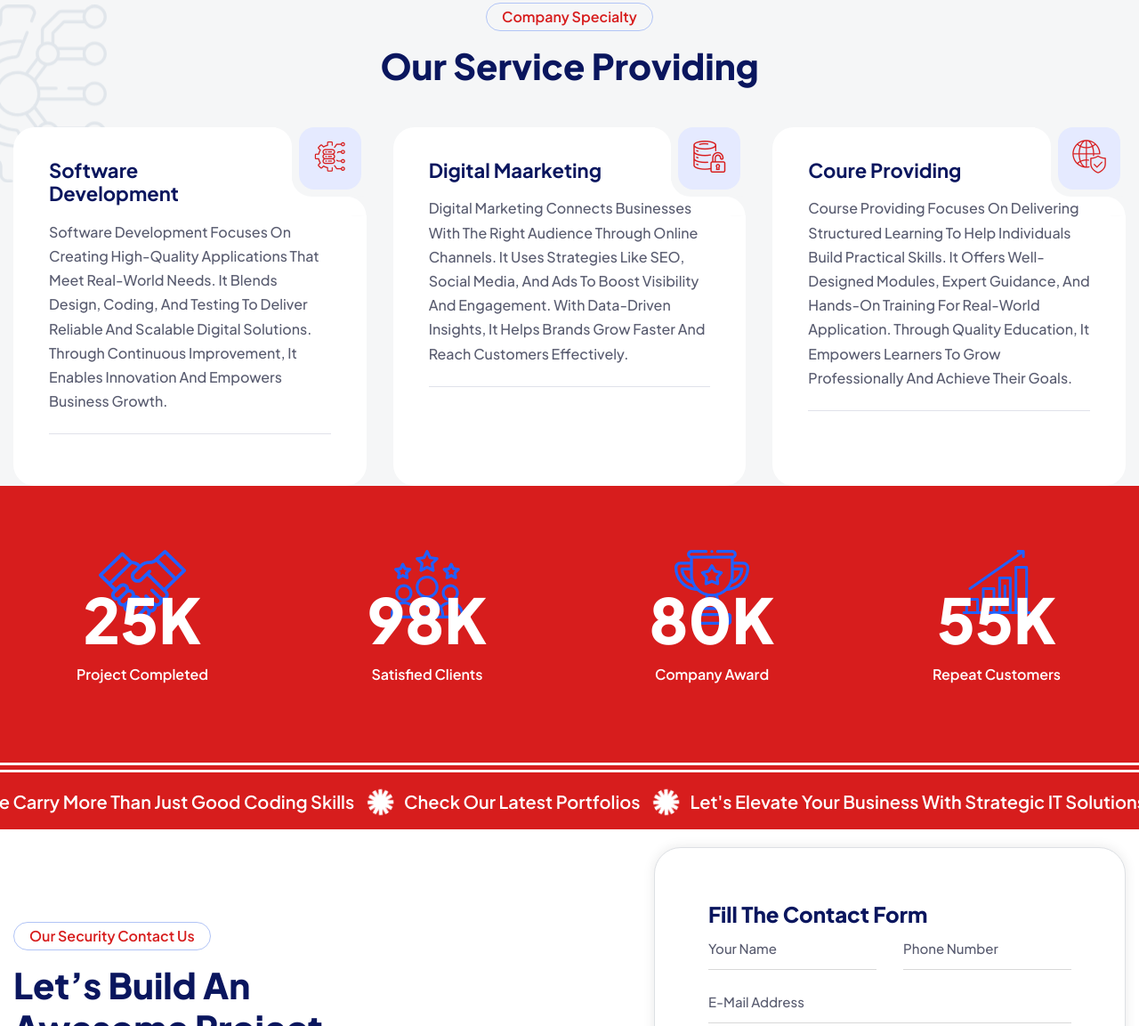
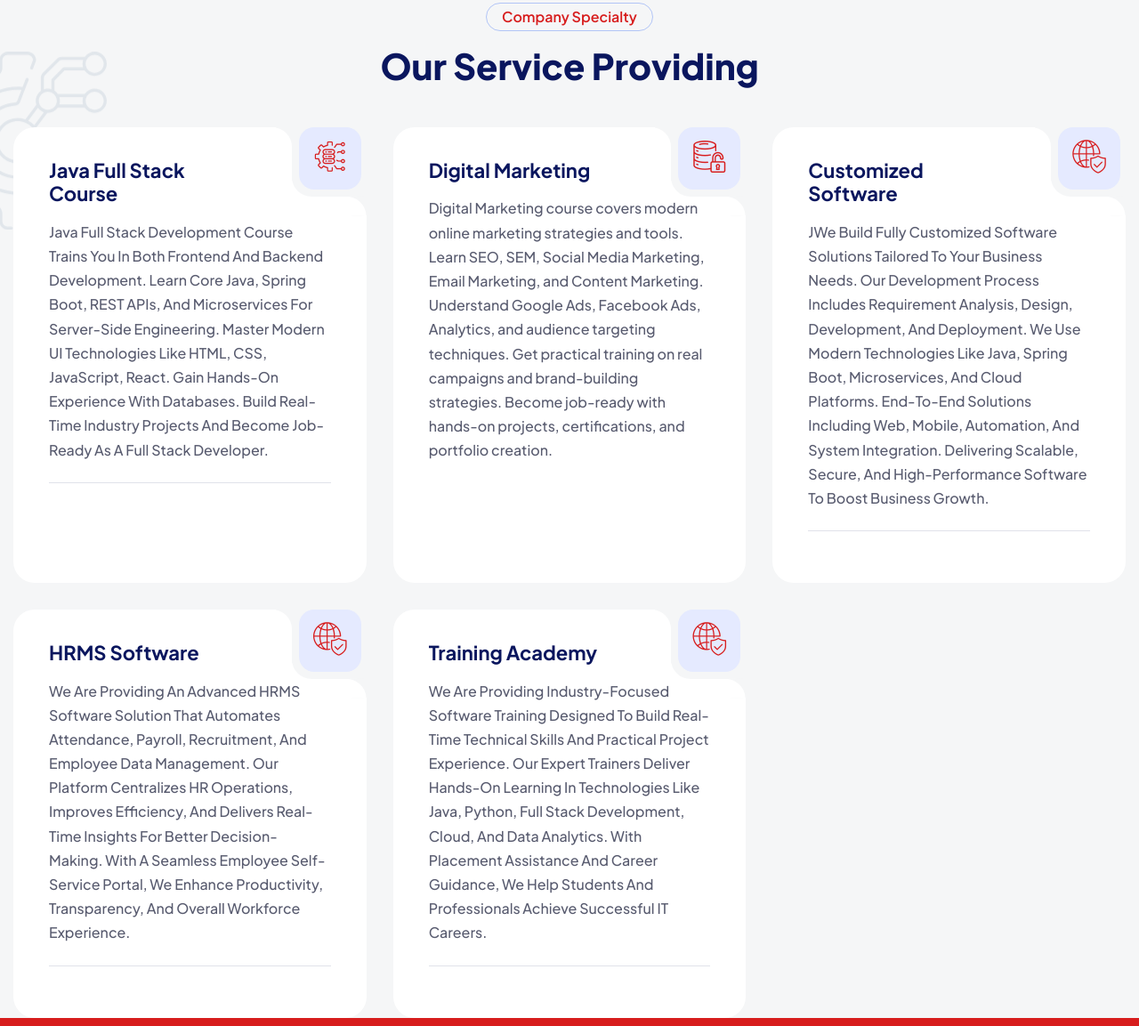
Before and after one commit to atenixlabs/AtenixLabsWeb, a plain HTML site: page about.html in a window 1280 px wide. Shown: the part 1401-2554 px from the top of the page at 89% size. Drawn offline with Linux system fonts and the light colour scheme; files whose address does not match are found by name.

```diff
--- a/about.html
+++ b/about.html
@@ -503,8 +503,8 @@
                         </div>
                     </div>
                 </div>
-                <div class="row gutter-y-30">
-                    <div class="col-lg-4 col-md-6" data-sal="slide-up" data-sal-duration="700" data-sal-delay="100">
+               <div class="row gutter-y-30">
+                    <div class="col-lg-4 col-md-6">
                         <div class="services__item">
                             <div class="services__icon-wrap">
                                 <div class="services__icon">
@@ -512,18 +512,16 @@
                                 </div>
                             </div>
                             <div class="services__content">
-                                <h2 class="title"><a href="services-details.html">Software Development</a></h2>
-                                <p>Software development focuses on creating high-quality applications that meet real-world needs. It blends design, coding, and testing to deliver reliable and scalable digital solutions. Through continuous improvement, it enables innovation and empowers business growth.</p>
-                                <!-- <a href="services-details.html" class="tg-text-btn">Read More
-                                    <svg width="12" height="12" viewBox="0 0 12 12" fill="none" xmlns="http://www.w3.org/2000/svg">
-                                        <path d="M1 11L11 1M11 1H1M11 1V11" stroke="currentColor" stroke-width="2" stroke-linecap="round" stroke-linejoin="round" />
-                                        <path d="M1 11L11 1M11 1H1M11 1V11" stroke="currentColor" stroke-width="2" stroke-linecap="round" stroke-linejoin="round" />
-                                    </svg>
-                                </a> -->
+                                <h2 class="title"><a href="services-details.html">Java Full Stack Course</a></h2>
+                                 <p>Java Full Stack Development course trains you in both frontend and backend development.
+                                    Learn core Java, Spring Boot, REST APIs, and Microservices for server-side engineering.
+                                    Master modern UI technologies like HTML, CSS, JavaScript, React.
+                                    Gain hands-on experience with databases.
+                                    Build real-time industry projects and become job-ready as a full stack developer.</p>
                             </div>
                         </div>
                     </div>
-                    <div class="col-lg-4 col-md-6" data-sal="slide-up" data-sal-duration="700" data-sal-delay="200">
+                    <div class="col-lg-4 col-md-6">
                         <div class="services__item">
                             <div class="services__icon-wrap">
                                 <div class="services__icon">
@@ -531,18 +529,16 @@
                                 </div>
                             </div>
                             <div class="services__content">
-                                <h2 class="title"><a href="services-details.html">Digital Maarketing</a></h2>
-                                <p>Digital marketing connects businesses with the right audience through online channels. It uses strategies like SEO, social media, and ads to boost visibility and engagement. With data-driven insights, it helps brands grow faster and reach customers effectively.</p>
-                                <!-- <a href="services-details.html" class="tg-text-btn">Read More
-                                    <svg width="12" height="12" viewBox="0 0 12 12" fill="none" xmlns="http://www.w3.org/2000/svg">
-                                        <path d="M1 11L11 1M11 1H1M11 1V11" stroke="currentColor" stroke-width="2" stroke-linecap="round" stroke-linejoin="round" />
-                                        <path d="M1 11L11 1M11 1H1M11 1V11" stroke="currentColor" stroke-width="2" stroke-linecap="round" stroke-linejoin="round" />
-                                    </svg>
-                                </a> -->
+                                <h2 class="title"><a href="services-details.html">Digital Marketing</a></h2>
+                                Digital Marketing course covers modern online marketing strategies and tools.
+Learn SEO, SEM, Social Media Marketing, Email Marketing, and Content Marketing.
+Understand Google Ads, Facebook Ads, Analytics, and audience targeting techniques.
+Get practical training on real campaigns and brand-building strategies.
+Become job-ready with hands-on projects, certifications, and portfolio creation.
                             </div>
                         </div>
                     </div>
-                    <div class="col-lg-4 col-md-6" data-sal="slide-up" data-sal-duration="700" data-sal-delay="300">
+                    <div class="col-lg-4 col-md-6">
                         <div class="services__item">
                             <div class="services__icon-wrap">
                                 <div class="services__icon">
@@ -550,14 +546,42 @@
                                 </div>
                             </div>
                             <div class="services__content">
-                                <h2 class="title"><a href="services-details.html">Coure Providing</a></h2>
-                                <p>Course providing focuses on delivering structured learning to help individuals build practical skills. It offers well-designed modules, expert guidance, and hands-on training for real-world application. Through quality education, it empowers learners to grow professionally and achieve their goals.</p>
-                                <!-- <a href="services-details.html" class="tg-text-btn">Read More
-                                    <svg width="12" height="12" viewBox="0 0 12 12" fill="none" xmlns="http://www.w3.org/2000/svg">
-                                        <path d="M1 11L11 1M11 1H1M11 1V11" stroke="currentColor" stroke-width="2" stroke-linecap="round" stroke-linejoin="round" />
-                                        <path d="M1 11L11 1M11 1H1M11 1V11" stroke="currentColor" stroke-width="2" stroke-linecap="round" stroke-linejoin="round" />
-                                    </svg>
-                                </a> -->
+                                <h2 class="title"><a href="services-details.html">Customized Software</a></h2>
+                                <p>JWe build fully customized software solutions tailored to your business needs.
+Our development process includes requirement analysis, design, development, and deployment.
+We use modern technologies like Java, Spring Boot, Microservices, and cloud platforms.
+End-to-end solutions including web, mobile, automation, and system integration.
+Delivering scalable, secure, and high-performance software to boost business growth.</p>
+                            </div>
+                        </div>
+                    </div>
+                    <div class="col-lg-4 col-md-6">
+                        <div class="services__item">
+                            <div class="services__icon-wrap">
+                                <div class="services__icon">
+                                    <i class="flaticon-internet-security"></i>
+                                </div>
+                            </div>
+                            <div class="services__content">
+                                <h2 class="title"><a href="services-details.html">HRMS Software</a></h2>
+                                <p>We are providing an advanced HRMS software solution that automates attendance, payroll, recruitment, and employee data management.
+Our platform centralizes HR operations, improves efficiency, and delivers real-time insights for better decision-making.
+With a seamless employee self-service portal, we enhance productivity, transparency, and overall workforce experience.</p>
+                            </div>
+                        </div>
+                    </div>
+                    <div class="col-lg-4 col-md-6">
+                        <div class="services__item">
+                            <div class="services__icon-wrap">
+                                <div class="services__icon">
+                                    <i class="flaticon-internet-security"></i>
+                                </div>
+                            </div>
+                            <div class="services__content">
+                                <h2 class="title"><a href="services-details.html">Training Academy</a></h2>
+                                <p>We are providing industry-focused software training designed to build real-time technical skills and practical project experience.
+Our expert trainers deliver hands-on learning in technologies like Java, Python, Full Stack Development, Cloud, and Data Analytics.
+With placement assistance and career guidance, we help students and professionals achieve successful IT careers.</p>
                             </div>
                         </div>
                     </div>
```
Also changed, not shown: contact.html (+1 -1 lines), services.html (+1 -11 lines).
